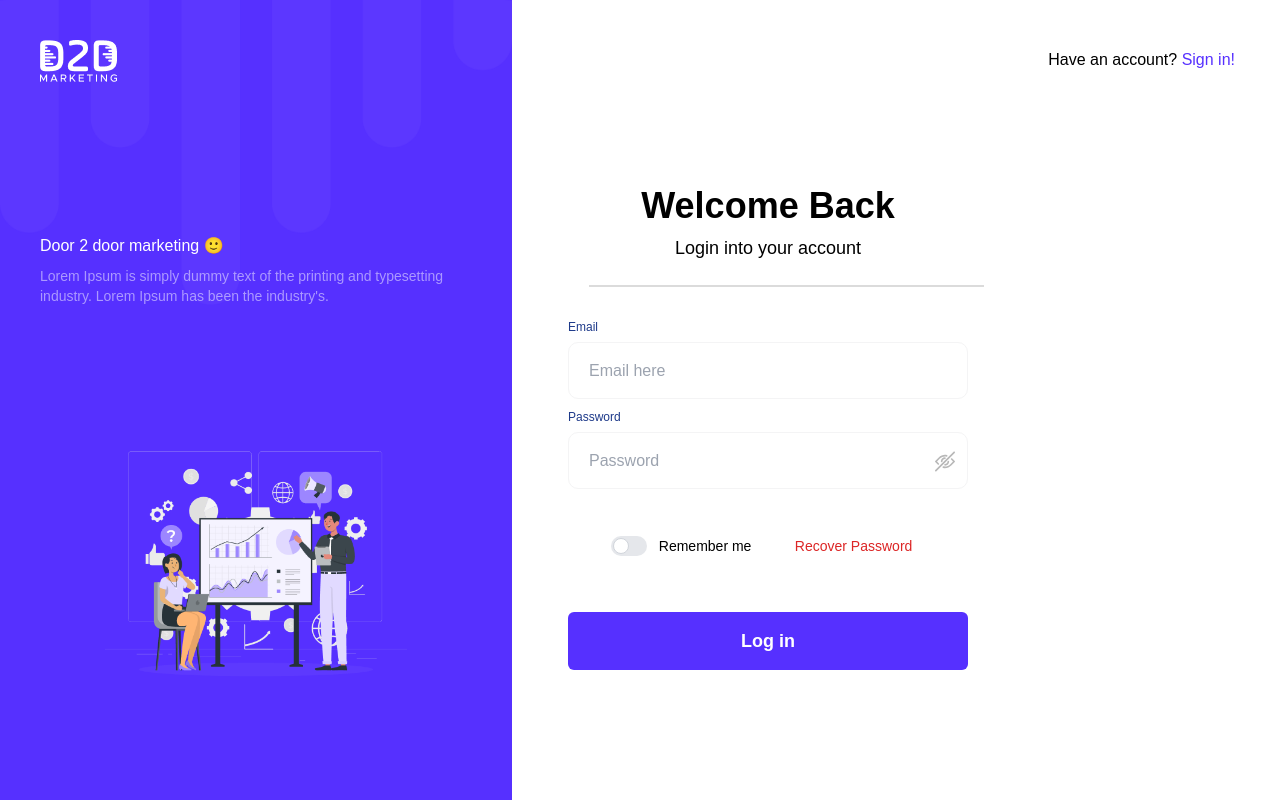
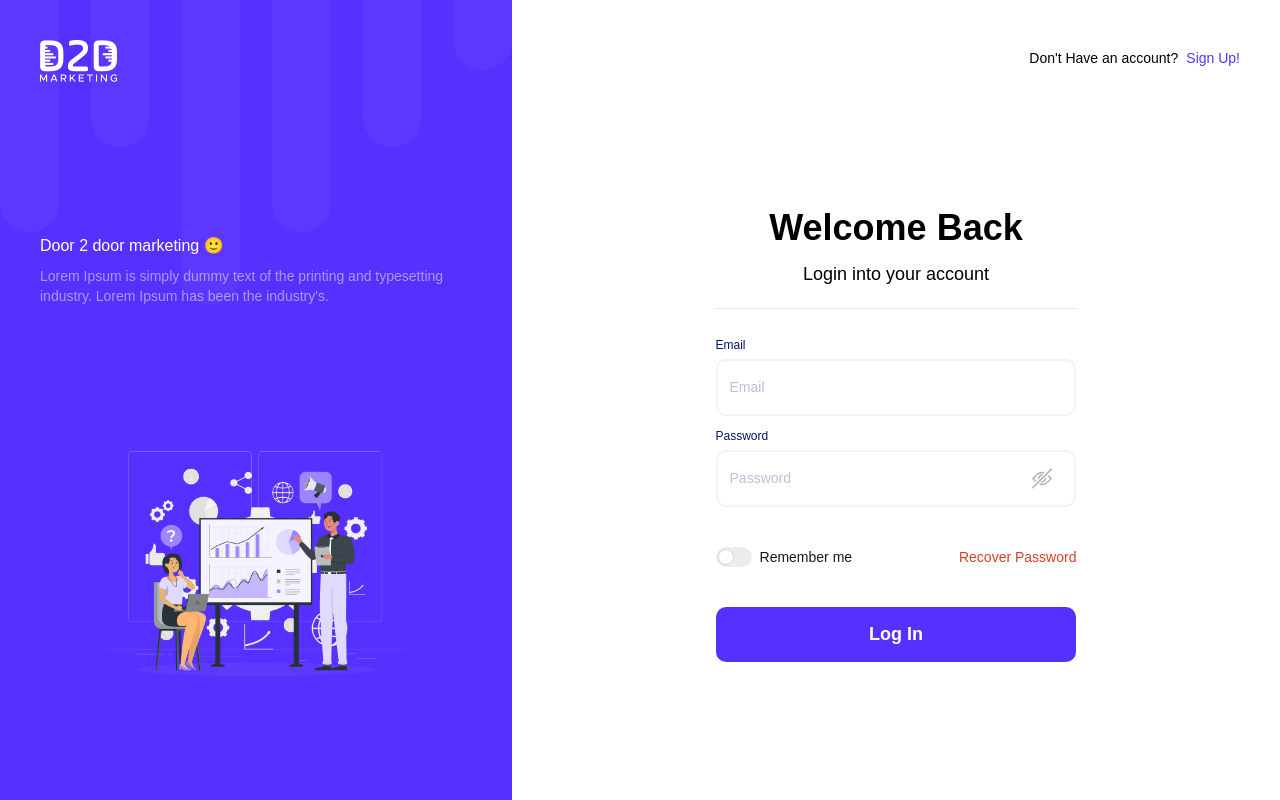
Before and after one commit to tajnur007/d2d-marketing-frontend, a Next.js app: page /auth/signin in a window 1280 px wide. Built offline with nearby package versions, Linux system fonts and the light colour scheme; a web font is replaced by a local one.

Commit message:
Fixed sign in page

```diff
--- a/app/auth/signin/page.tsx
+++ b/app/auth/signin/page.tsx
@@ -2,12 +2,18 @@ import AuthLayout from '@/components/layouts/auth-layout';
 import marketingSignIn from '@/assets/images/Marketing-signin.png';
 import NoAccount from '@/components/auth/common/no-account';
 import SigninForm from '@/components/auth/form/signin-form';
-import { AUTH_LEFT_TEXT } from '@/utils/constants/common-constants';
+import { AUTH_LEFT_TEXT, PAGE_ROUTES } from '@/utils/constants/common-constants';
+import Link from 'next/link';
 
 const SignInPage = () => {
   return (
     <AuthLayout text={AUTH_LEFT_TEXT} image={marketingSignIn}>
-      <NoAccount signupPage={false} />
+      <div className=' pt-12 pr-10 flex items-center justify-end w-full text-[14px] text-black font-normal gap-2'>
+        Don&apos;t Have an account?
+        <Link href={PAGE_ROUTES.Signup}>
+          <span className='text-[#5630FF] font-medium'>Sign Up!</span>
+        </Link>
+      </div>
       <SigninForm />
     </AuthLayout>
   );
--- a/components/auth/form/signin-form.tsx
+++ b/components/auth/form/signin-form.tsx
@@ -6,6 +6,8 @@ import { signIn } from 'next-auth/react';
 import { useRouter } from 'next/navigation';
 import { PAGE_ROUTES } from '@/utils/constants/common-constants';
 import Link from 'next/link';
+import { Input } from '@/components/input';
+import { Button } from '@/components/button';
 
 const SigninForm = () => {
   const router = useRouter();
@@ -47,20 +49,72 @@ const SigninForm = () => {
   };
 
   return (
-    <div>
-      <div className='w-full h-full flex-col flex justify-center'>
-        <div className='max-w-[600px] w-full h-min m-auto flex flex-col gap-2'>
-          <div className='w-[395px] absolute border-b-2 border-b-[#DBDBDB] border-solid md:left-[44%] xl:left-[46%] 2xl:left-[49.5%] top-[285px]'></div>
+    <div className='w-full h-full flex items-center justify-center'>
+      <div className='w-[47%]'>
+        <div className='mb-7 border-gray-[#DBDBDB] border-b text-center'>
+          <h1 className='text-black text-4xl font-semibold'>Welcome Back</h1>
+          <p className='mt-3 text-black text-lg font-normal mb-5'>
+            Login into your account
+          </p>
         </div>
-
-        <div className='left-[67%] -translate-x-1/2 top-[539px] absolute text-red-600 text-sm font-normal  leading-[14.50px] cursor-pointer'>
+        {/* <div className=' text-red-600 text-sm font-normal   cursor-pointer'>
           <Link href={PAGE_ROUTES.Forgetpassword} className='mr-2'>
             Recover Password
           </Link>
-        </div>
+        </div> */}
+        <div className=' '>
+          <Input
+            label={<p className='text-[#00156A] font-medium text-xs mb-[2px]'>Email</p>}
+            placeholder='Email'
+            type='text'
+            id='email'
+            name='Email'
+            htmlFor='email'
+            onChange={handleEmailChange}
+          />
+          <div className='relative'>
+            <Input
+              label={
+                <p className='text-[#00156A] font-medium text-xs mb-[2px] my-3'>
+                  Password
+                </p>
+              }
+              placeholder='Password'
+              type={showPassword ? 'text' : 'password'}
+              id='password'
+              name='Password'
+              htmlFor='password'
+              onChange={handleEmailChange}
+            />
+            <p
+              className='absolute top-[52px] right-6 cursor-pointer'
+              onClick={handlePasswordVisibilityToggle}>
+              <PasswordRevealIcon />
+            </p>
+          </div>
+          <div className='my-10 flex items-center justify-between'>
+            <label className='relative items-center cursor-pointer flex '>
+              <input
+                type='checkbox'
+                checked={rememberMe}
+                onChange={handleRememberMeChange}
+                className='sr-only peer'
+              />
+              <div className="w-9 h-5 bg-[#ECECEC] rounded-full peer dark:bg-gray-300 peer-checked:after:translate-x-full rtl:peer-checked:after:-translate-x-full after:content-[''] after:absolute after:top-[2px] after:start-[2px] after:bg-white after:border-gray-300 after:border after:rounded-full after:h-4 after:w-4 after:transition-all peer-checked:bg-gray-600"></div>
+              <span className='ms-2 font-normal text-[#1A1A1A] text-sm'>Remember me</span>
+            </label>
 
-        <div className='w-[148px] h-5 left-[53.5%] -translate-x-1/2 top-[536px] absolute'>
-          <label className='relative inline-flex items-center mb-5 cursor-pointer'>
+            <Link
+              href={PAGE_ROUTES.Forgetpassword}
+              className=' text-[#D93F21] text-sm font-normal '>
+              Recover Password
+            </Link>
+          </div>
+          <Button onClick={handleLogin} className='rounded-[10px] h-[55px]'>
+            Log In
+          </Button>
+
+          {/* <label className=' items-center mb-5 cursor-pointer'>
             <input
               type='checkbox'
               checked={rememberMe}
@@ -69,12 +123,11 @@ const SigninForm = () => {
             />
             <div className="w-9 h-5 bg-gray-200 rounded-full peer dark:bg-gray-300 peer-checked:after:translate-x-full rtl:peer-checked:after:-translate-x-full after:content-[''] after:absolute after:top-[2px] after:start-[2px] after:bg-white after:border-gray-300 after:border after:rounded-full after:h-4 after:w-4 after:transition-all peer-checked:bg-gray-600"></div>
             <span className='ms-3 text-sm'>Remember me</span>
-          </label>
+          </label> */}
         </div>
-
-        <div className='h-[77px] left-[60%] -translate-x-1/2 top-[320px] absolute flex-col justify-start items-start gap-2 inline-flex'>
+        {/* <div className=' flex-col justify-start items-start gap-2 inline-flex'>
           <div className='text-blue-900 text-xs font-medium leading-[14px]'>Email</div>
-          <div className='w-[400px] px-3 py-[15.50px] bg-white rounded-[10px] border border-zinc-100 justify-start items-center gap-5 inline-flex'>
+          <div className=' px-3 py-[15.50px] bg-white rounded-[10px] border border-zinc-100 justify-start items-center gap-5 inline-flex'>
             <div className='grow shrink basis-0 h-6 justify-start items-start gap-3 flex'>
               <input
                 placeholder='Email here'
@@ -83,17 +136,14 @@ const SigninForm = () => {
                 name='email'
                 value={email}
                 onChange={handleEmailChange}
-                className='w-[70%] px-2 py- focus:outline-none '
+                className=' px-2 focus:outline-none '
               />
             </div>
           </div>
-        </div>
-
-        <div className='h-[77px] left-[60%] -translate-x-1/2 top-[410px] absolute flex-col justify-start items-start gap-2 inline-flex'>
-          <div className='text-blue-900 text-xs font-medium  leading-[14px]'>
-            Password
-          </div>
-          <div className='w-[400px] px-3 py-[15.50px] bg-white rounded-[10px] border border-zinc-100 justify-start items-center gap-5 inline-flex'>
+        </div> */}
+        {/* <div className=' flex-col justify-start items-start gap-2 '>
+          <div className='text-blue-900 text-xs font-medium  '>Password</div>
+          <div className=' bg-white rounded-[10px] border border-zinc-100 justify-start items-center gap-5 inline-flex'>
             <div className='grow shrink basis-0 h-6 justify-start items-start gap-3 flex'>
               <input
                 placeholder='Password'
@@ -102,7 +152,7 @@ const SigninForm = () => {
                 name='password'
                 value={password}
                 onChange={handlePasswordChange}
-                className='w-[80%] px-2 py-  focus:outline-none '
+                className=' px-2 focus:outline-none '
               />
             </div>
 
@@ -112,23 +162,15 @@ const SigninForm = () => {
               <PasswordRevealIcon />
             </div>
           </div>
-        </div>
-
-        <div>
+        </div> */}
+        {/* <div>
           <button
             style={{ backgroundColor: '#5630FF' }}
-            className='w-[400px] h-[57.75px] left-[60%] -translate-x-1/2 top-[612px] absolute text-white text-lg font-semibold  leading-[14.50px] rounded-md px-4 py-2 cursor-pointer'
+            className=' text-white text-lg font-semibold rounded-md px-4 py-2 cursor-pointer'
             onClick={handleLogin}>
             Log in
           </button>
-        </div>
-
-        <div className='left-[60%] -translate-x-1/2 top-[234px] absolute text-black text-lg font-normal leading-[29.16px]'>
-          Login into your account
-        </div>
-        <div className='left-[60%] -translate-x-1/2 top-[184px] absolute text-black text-4xl font-semibold  leading-[44px]'>
-          Welcome Back
-        </div>
+        </div> */}
       </div>
     </div>
   );
--- a/components/button.tsx
+++ b/components/button.tsx
@@ -6,7 +6,7 @@ export const Button = ({ children, className, ...props }: ButtonProps) => (
   <button
     {...props}
     className={twMerge(
-      'text-white bg-[#5630FF] font-semibold text-lg py-4 px-10 w-full hover:bg-[#564FFF]',
+      'text-white bg-[#5630FF] font-semibold text-lg py-2 px-10 w-full hover:bg-[#564FFF]',
       className
     )}>
     {children}
--- a/components/createlead/create-lead-form.tsx
+++ b/components/createlead/create-lead-form.tsx
@@ -193,7 +193,7 @@ const CreateLeadForm = () => {
           />
         </div>
         <div className='w-1/2 flex justify-end '>
-          <Button onClick={submitData} className='w-[193px] rounded-[10px] h-[60px] '>
+          <Button onClick={submitData} className='w-[193px] rounded-[10px] h-[60px]'>
             Create
           </Button>
         </div>
```
